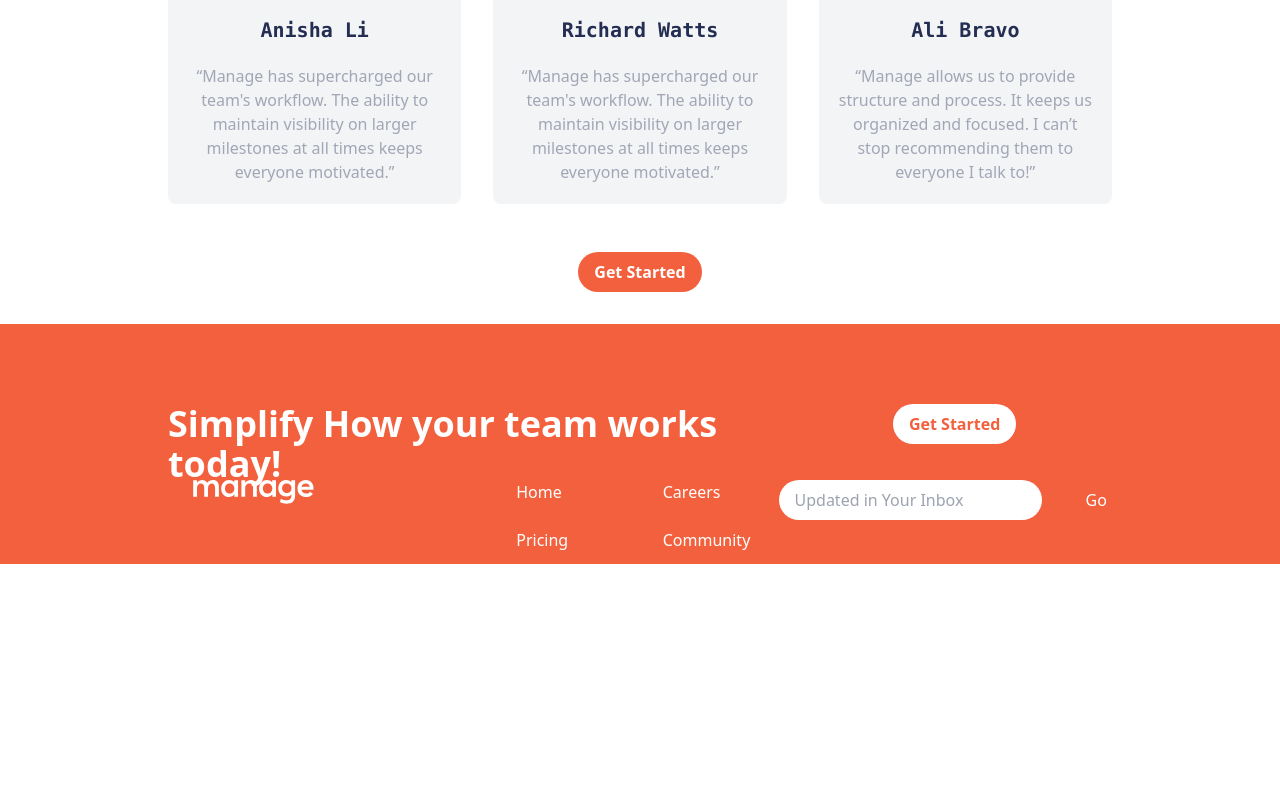
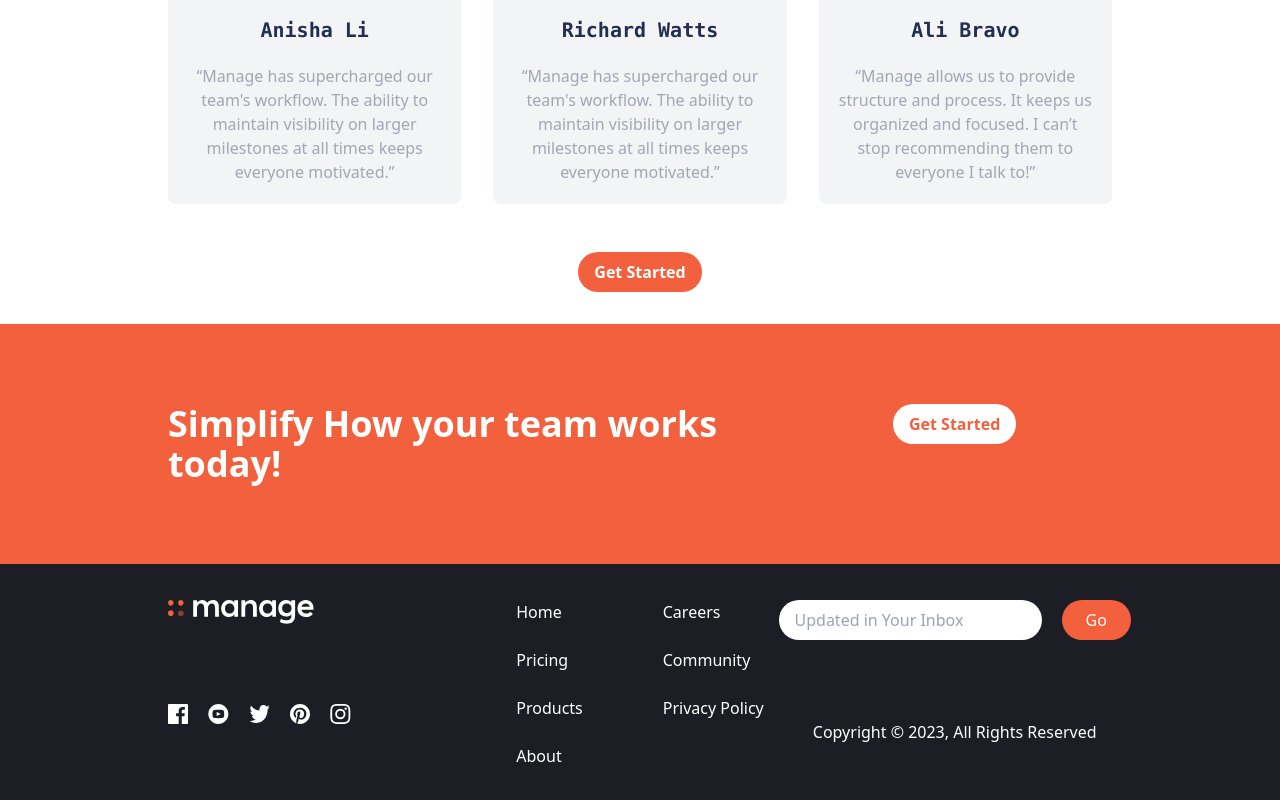
Before and after one commit to PadekarPratap/tailwind-manage-landing-page, a React (Vite) app: page / in a window 1280 px wide. Shown: the part 1572-2372 px from the top of the page. Before the commit the page ends 2220 px from the top, so only its background shows below. Built offline with nearby package versions, Linux system fonts and the light colour scheme.

Commit message:
Update Footer.jsx

```diff
--- a/src/components/Footer.jsx
+++ b/src/components/Footer.jsx
@@ -8,7 +8,7 @@ import Insta from '../assets/img/icon-instagram.svg'
 
 const Footer = () => {
   return (
-    <div className='bg-[#1d1e25] w-full max-h-[80vh] relative'>
+    <div className='bg-[#1d1e25] w-full h-[80vh] md:h-[50vh] lg:h-[30vh] relative'>
         <div className='container mx-auto px-4 absolute top-1/2 translate-y-[-50%] inset-x-0'>
             <div className='grid md:grid-cols-3'>
                 <div className='order-3 md:order-1'>
```
